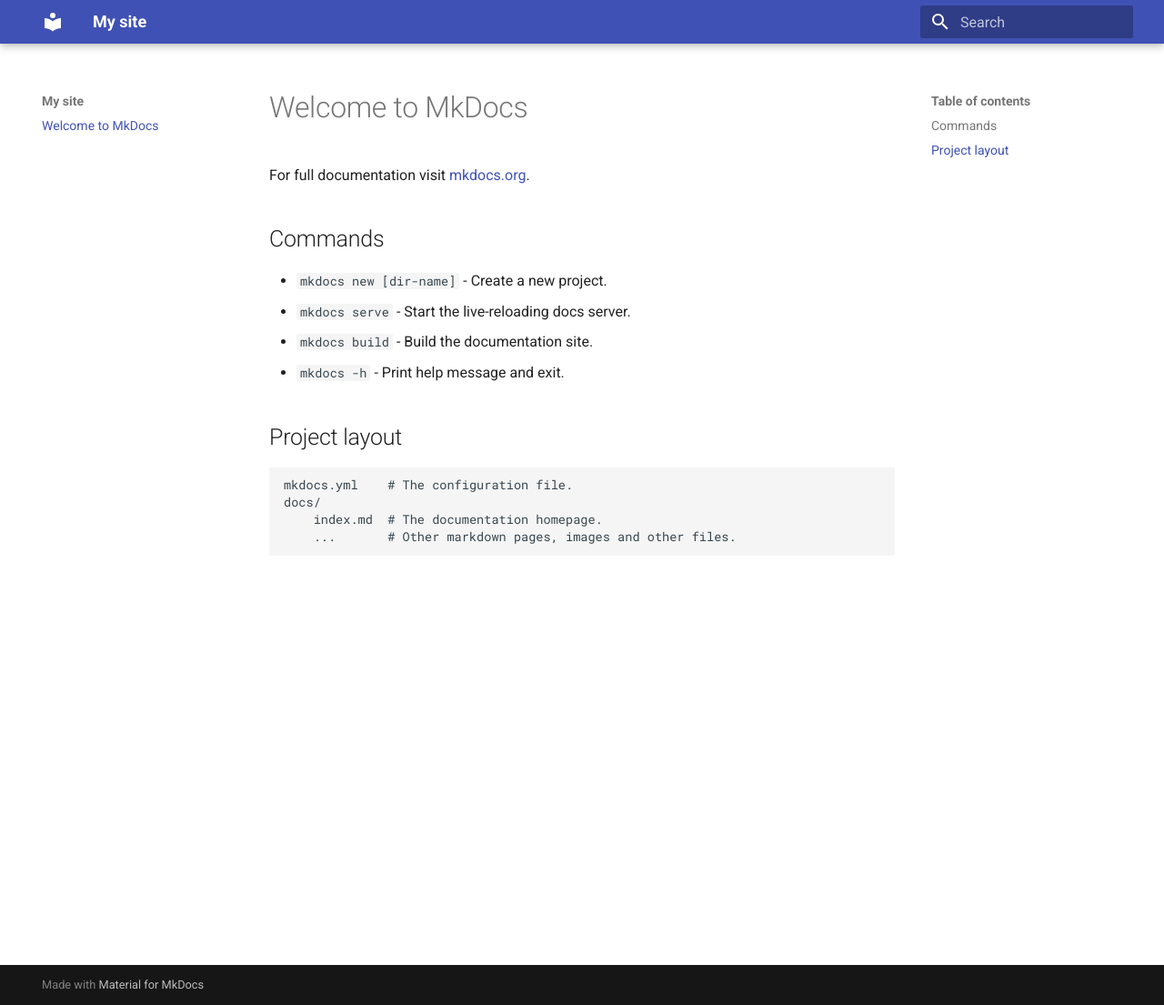
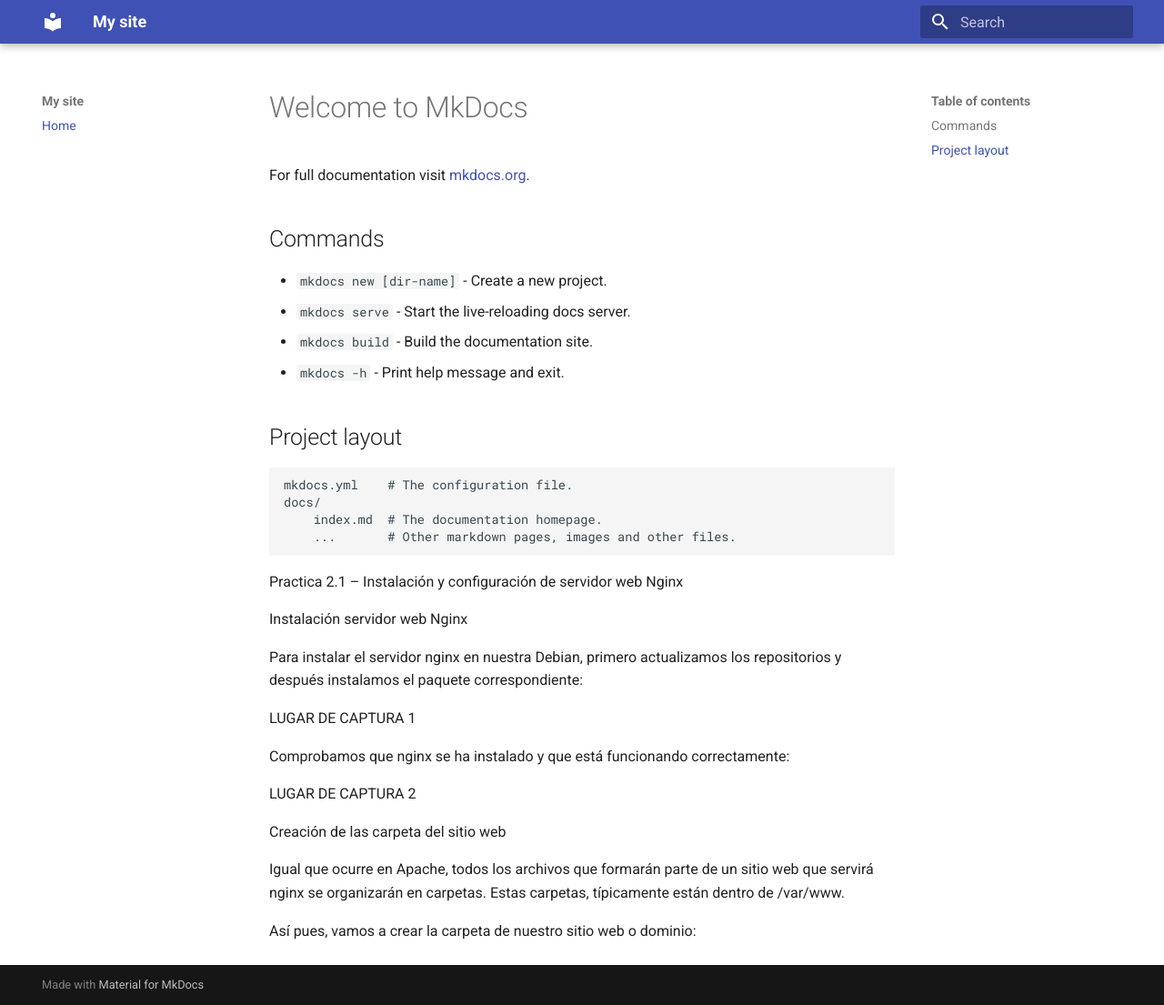
Before and after one commit to SalvadorVelaSanz/DESPLIEGUE-WEB, an MkDocs documentation site: the page built from docs/index.md, in a window 1280 px wide and 1105 px high. Shown: the whole window at 91% size. Built offline with MkDocs 1.6.1 and Material for MkDocs 9.7.7, drawn with Linux system fonts in a browser that asks for light colours.

Commit message:
correccion

```diff
--- a/docs/index.md
+++ b/docs/index.md
@@ -15,3 +15,23 @@ For full documentation visit [mkdocs.org](https://www.mkdocs.org).
     docs/
         index.md  # The documentation homepage.
         ...       # Other markdown pages, images and other files.
+
+
+Practica 2.1 – Instalación y configuración de servidor web Nginx
+
+Instalación servidor web Nginx
+
+Para instalar el servidor nginx en nuestra Debian, primero actualizamos los repositorios y después instalamos el paquete correspondiente:
+
+LUGAR DE CAPTURA 1
+
+
+Comprobamos que nginx se ha instalado y que está funcionando correctamente:
+
+LUGAR DE CAPTURA 2
+
+Creación de las carpeta del sitio web
+
+Igual que ocurre en Apache, todos los archivos que formarán parte de un sitio web que servirá nginx se organizarán en carpetas. Estas carpetas, típicamente están dentro de /var/www.
+
+Así pues, vamos a crear la carpeta de nuestro sitio web o dominio:
--- a/mkdocs.yml
+++ b/mkdocs.yml
@@ -2,3 +2,5 @@ site_name: My site
 site_url: https://SalvadorVelaSanz.github.io
 theme:
   name: material
+nav:
+  - Home: index.md  # Añade la referencia a tu archivo index.md
```
